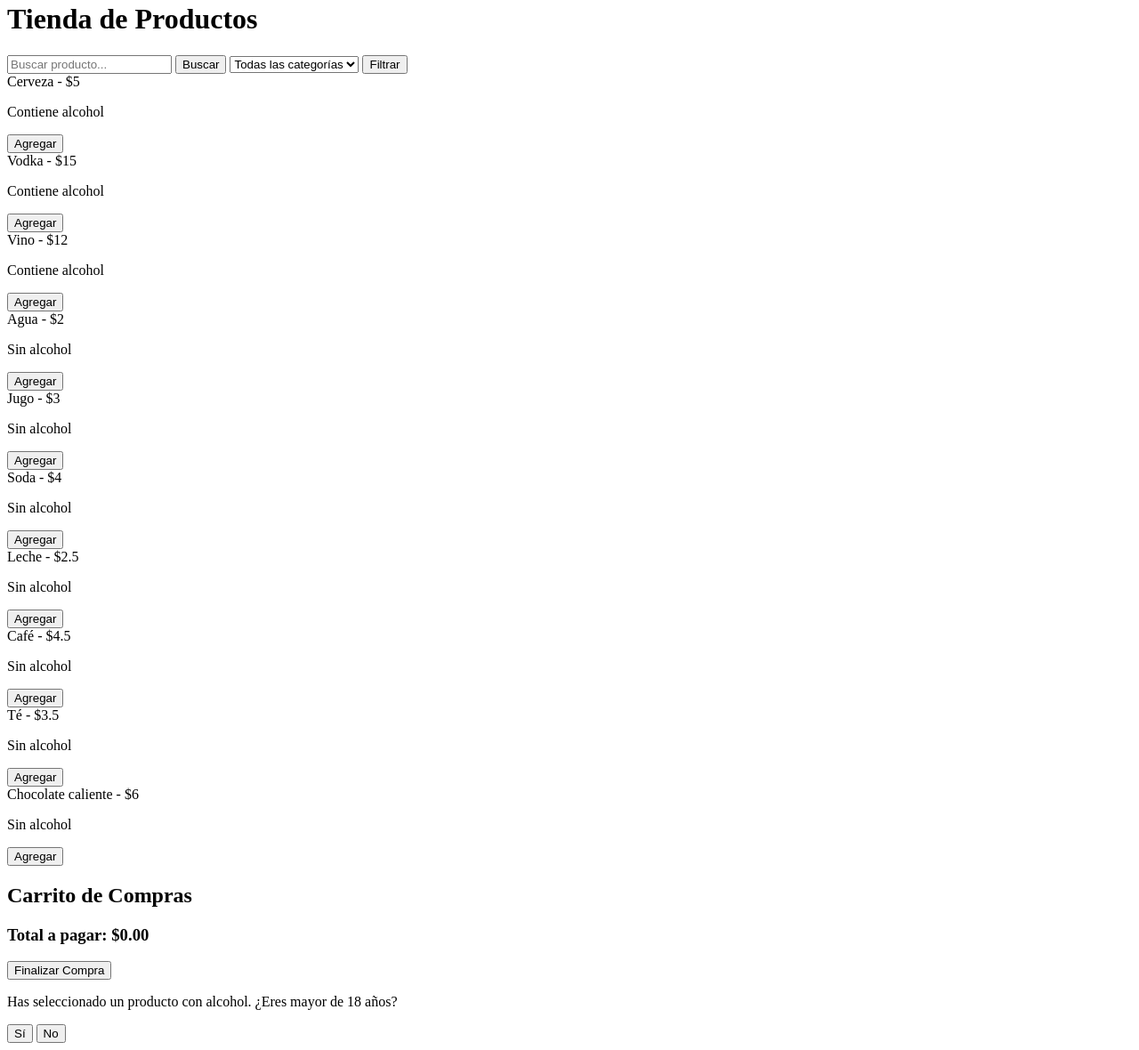
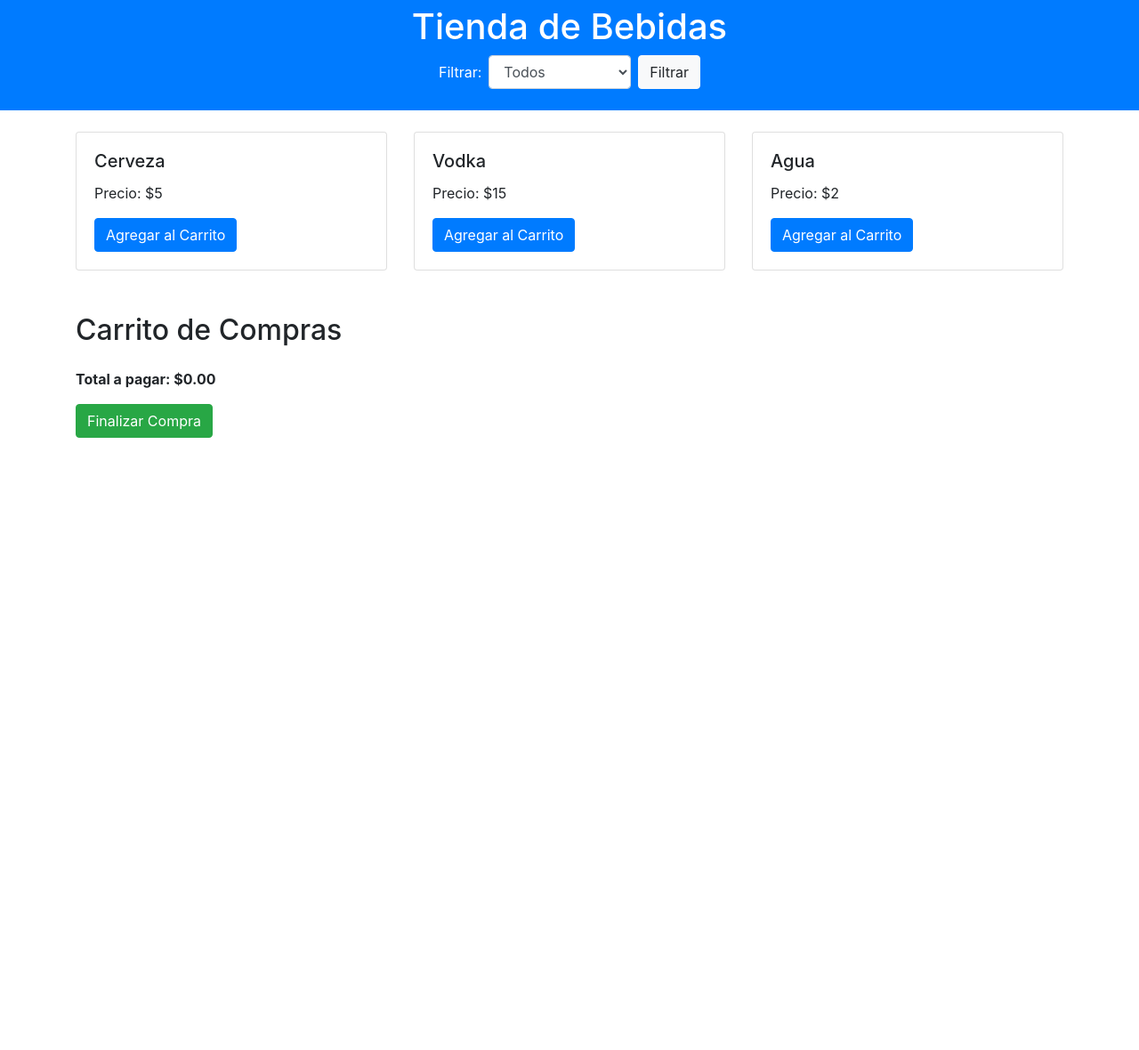
Before and after one commit to wainsteinroberto/Preentrega3js-wainstein, a plain HTML site: page index.html in a window 1280 px wide. Shown: the part 18-1198 px from the top of the page at 89% size. After the commit the page ends 800 px from the top, so only its background shows below. Drawn offline with nearby package versions, Linux system fonts and the light colour scheme.

Commit message:
Mover el proyecto al nuevo repositorio

```diff
--- /dev/null
+++ b/bebidas.json
@@ -0,0 +1,20 @@
+[
+    {
+        "nombre": "Cerveza",
+        "precio": 5,
+        "alcohol": true,
+        "categoria": "Alcohólicas"
+    },
+    {
+        "nombre": "Vodka",
+        "precio": 15,
+        "alcohol": true,
+        "categoria": "Alcohólicas"
+    },
+    {
+        "nombre": "Agua",
+        "precio": 2,
+        "alcohol": false,
+        "categoria": "No Alcohólicas"
+    }
+]
--- a/css/styles.css
+++ /dev/null
@@ -1,239 +0,0 @@
-
-* {
-    box-sizing: border-box;
-    margin: 0;
-    padding: 0;
-}
-
-
-body {
-    font-family: 'Arial', sans-serif;
-    background-color: #f4f4f4;
-    color: #333;
-    padding: 20px;
-}
-
-
-h1 {
-    text-align: center;
-    margin-bottom: 30px;
-    color: #ff6f61;
-}
-
-/* Sección de búsqueda y filtrado */
-#acciones {
-    display: flex;
-    justify-content: center;
-    flex-wrap: wrap;
-    gap: 10px;
-    margin-bottom: 30px;
-}
-
-#acciones input,
-#acciones select,
-#acciones button {
-    padding: 10px;
-    border: 1px solid #ddd;
-    border-radius: 5px;
-    font-size: 1em;
-}
-
-#acciones button {
-    background-color: #ff6f61;
-    color: white;
-    border: none;
-    cursor: pointer;
-    transition: background-color 0.3s;
-}
-
-#acciones button:hover {
-    background-color: #e65c50;
-}
-
-/* grid de 4 columnas */
-#productos {
-    display: grid;
-    grid-template-columns: repeat(4, 1fr);
-    gap: 20px;
-    margin-bottom: 40px;
-}
-
-/* estilos de c/ producto */
-.producto {
-    background: white;
-    border: 2px solid #ddd;
-    border-radius: 10px;
-    padding: 15px;
-    text-align: center;
-    box-shadow: 0 2px 5px rgba(0, 0, 0, 0.1);
-    transition: transform 0.3s, box-shadow 0.3s;
-}
-
-.producto:hover {
-    transform: translateY(-5px);
-    box-shadow: 0 4px 15px rgba(0, 0, 0, 0.2);
-}
-
-.producto span {
-    display: block;
-    font-size: 1.2em;
-    font-weight: bold;
-    margin-bottom: 10px;
-}
-
-.producto p {
-    color: #666;
-    margin-bottom: 15px;
-}
-
-/* botón */
-.producto button {
-    padding: 10px 15px;
-    background-color: #28a745;
-    color: white;
-    border: none;
-    border-radius: 5px;
-    cursor: pointer;
-    transition: background-color 0.3s;
-}
-
-.producto button:hover {
-    background-color: #218838;
-}
-
-/* carrito */
-#carrito {
-    background-color: white;
-    border: 2px solid #ddd;
-    border-radius: 10px;
-    padding: 20px;
-    max-width: 400px;
-    margin: 0 auto 40px auto;
-    box-shadow: 0 2px 5px rgba(0, 0, 0, 0.1);
-}
-
-#carrito h2 {
-    text-align: center;
-    margin-bottom: 20px;
-    color: #333;
-}
-
-#listaCarrito {
-    list-style-type: none;
-    margin-bottom: 20px;
-}
-
-#listaCarrito li {
-    padding: 10px;
-    border-bottom: 1px solid #eee;
-}
-
-#total {
-    text-align: center;
-    font-size: 1.2em;
-    margin-bottom: 20px;
-    color: #333;
-}
-
-#finalizarCompraBtn {
-    width: 100%;
-    padding: 10px;
-    background-color: #007bff;
-    color: white;
-    border: none;
-    border-radius: 5px;
-    cursor: pointer;
-    transition: background-color 0.3s;
-}
-
-#finalizarCompraBtn:hover {
-    background-color: #0056b3;
-}
-
-/* Estilos del modal */
-.modal {
-    display: none; /* ocultar el modal por defecto */
-    position: fixed;
-    z-index: 1000; /* Sobreponer otros elementos */
-    left: 0;
-    top: 0;
-    width: 100%;
-    height: 100%;
-    overflow: auto; /* habilitar scroll si es necesario */
-    background-color: rgba(0,0,0,0.4); /* fondo semi-transparente */
-}
-
-.modal-contenido {
-    background-color: #fefefe;
-    margin: 15% auto; /* Centrando el modal */
-    padding: 20px;
-    border: 1px solid #888;
-    width: 80%; /* Ancho del modal */
-    max-width: 400px; /* Ancho máximo */
-    border-radius: 10px;
-    text-align: center;
-}
-
-.modal-contenido p {
-    margin-bottom: 20px;
-    font-size: 1.1em;
-    color: #333;
-}
-
-.modal-contenido button {
-    padding: 10px 20px;
-    margin: 0 10px;
-    border: none;
-    border-radius: 5px;
-    cursor: pointer;
-    transition: background-color 0.3s;
-    font-size: 1em;
-}
-
-#confirmarEdadBtn {
-    background-color: #28a745;
-    color: white;
-}
-
-#confirmarEdadBtn:hover {
-    background-color: #218838;
-}
-
-#rechazarEdadBtn {
-    background-color: #dc3545;
-    color: white;
-}
-
-#rechazarEdadBtn:hover {
-    background-color: #c82333;
-}
-
-/* Responsividad: Ajustar a menos de 1200px */
-@media (max-width: 1200px) {
-    #productos {
-        grid-template-columns: repeat(3, 1fr);
-    }
-}
-
-/* Responsividad: Ajustar a menos de 768px */
-@media (max-width: 768px) {
-    #acciones {
-        flex-direction: column;
-        align-items: center;
-    }
-
-    #productos {
-        grid-template-columns: repeat(2, 1fr);
-    }
-
-    #carrito {
-        max-width: 100%;
-    }
-}
-
-/* Responsividad: Ajustar a menos de 480px */
-@media (max-width: 480px) {
-    #productos {
-        grid-template-columns: 1fr;
-    }
-}
--- a/data/bebidas.json
+++ /dev/null
@@ -1,62 +0,0 @@
-[
-    {
-        "nombre": "Cerveza",
-        "precio": 5,
-        "alcohol": true,
-        "categoria": "Alcohólicas"
-    },
-    {
-        "nombre": "Vodka",
-        "precio": 15,
-        "alcohol": true,
-        "categoria": "Alcohólicas"
-    },
-    {
-        "nombre": "Vino",
-        "precio": 12,
-        "alcohol": true,
-        "categoria": "Alcohólicas"
-    },
-    {
-        "nombre": "Agua",
-        "precio": 2,
-        "alcohol": false,
-        "categoria": "No alcohólicas"
-    },
-    {
-        "nombre": "Jugo",
-        "precio": 3,
-        "alcohol": false,
-        "categoria": "No alcohólicas"
-    },
-    {
-        "nombre": "Soda",
-        "precio": 4,
-        "alcohol": false,
-        "categoria": "No alcohólicas"
-    },
-    {
-        "nombre": "Leche",
-        "precio": 2.5,
-        "alcohol": false,
-        "categoria": "No alcohólicas"
-    },
-    {
-        "nombre": "Café",
-        "precio": 4.5,
-        "alcohol": false,
-        "categoria": "No alcohólicas"
-    },
-    {
-        "nombre": "Té",
-        "precio": 3.5,
-        "alcohol": false,
-        "categoria": "No alcohólicas"
-    },
-    {
-        "nombre": "Chocolate caliente",
-        "precio": 6,
-        "alcohol": false,
-        "categoria": "No alcohólicas"
-    }
-]
--- a/index.html
+++ b/index.html
@@ -3,43 +3,34 @@
 <head>
     <meta charset="UTF-8">
     <meta name="viewport" content="width=device-width, initial-scale=1.0">
-    <title>Tienda de Productos</title>
-    <link rel="stylesheet" href="css/estilos.css">
+    <link rel="stylesheet" href="https://stackpath.bootstrapcdn.com/bootstrap/4.5.2/css/bootstrap.min.css">
+    <link rel="stylesheet" href="estilos.css">
+    <title>Tienda de Bebidas</title>
 </head>
 <body>
-    <h1>Tienda de Productos</h1>
+    <header class="bg-primary text-white text-center p-4">
+        <h1>Tienda de Bebidas</h1>
+        <div class="form-inline justify-content-center">
+            <label for="filtrarSelect" class="mr-2">Filtrar:</label>
+            <select id="filtrarSelect" class="form-control mr-2">
+                <option value="todo">Todos</option>
+                <option value="alcohol">Alcohólicas</option>
+                <option value="no-alcohol">No Alcohólicas</option>
+            </select>
+            <button id="filtrarBtn" class="btn btn-light">Filtrar</button>
+        </div>
+    </header>
 
-
-    <div id="acciones">
-        <input type="text" id="buscarInput" placeholder="Buscar producto...">
-        <button id="buscarBtn">Buscar</button>
-
-        <select id="filtrarSelect">
-            <option value="todo">Todas las categorías</option>
-            <option value="alcohol">Alcohólicas</option>
-            <option value="no-alcohol">No Alcohólicas</option>
-        </select>
-        <button id="filtrarBtn">Filtrar</button>
+    <div id="productos" class="container mt-4">
+        <div class="row" id="productosRow"></div>
     </div>
 
-
-    <div id="productos"></div>
-
-
-    <h2>Carrito de Compras</h2>
-    <div id="carrito">
-        <ul id="listaCarrito"></ul>
-        <h3 id="total">Total a pagar: $0.00</h3>
-        <button id="finalizarCompraBtn">Finalizar Compra</button>
-    </div>
-
-
-    <div id="modalEdad" class="modal">
-        <div class="modal-contenido">
-            <p>Has seleccionado un producto con alcohol. ¿Eres mayor de 18 años?</p>
-            <button id="confirmarEdadBtn">Sí</button>
-            <button id="rechazarEdadBtn">No</button>
-        </div>
+    <div id="carrito" class="container mt-4">
+        <h2>Carrito de Compras</h2>
+        <ul id="listaCarrito" class="list-group"></ul>
+        <div id="impuestos" class="mt-3"></div>
+        <div id="total" class="font-weight-bold">Total a pagar: $0.00</div>
+        <button id="finalizarCompraBtn" class="btn btn-success mt-3">Finalizar Compra</button>
     </div>
 
     <script src="script.js"></script>
--- a/script.js
+++ b/script.js
@@ -1,150 +1,103 @@
-let productos = []; // array global para almacenar los productos
-let carrito = []; // arreglo para almacenar productos seleccionados
+let productos = [];
+let carrito = [];
 
-// carga de productos desde el archivo JSON
-const cargarProductos = async () => {
-    try {
-        const response = await fetch('data/bebidas.json'); //
-        if (!response.ok) {
-            throw new Error(`HTTP error! status: ${response.status}`);
-        }
-        productos = await response.json();
-        mostrarProductos(productos); // mostrar todos los productos al cargar
-    } catch (error) {
-        console.error("Error al cargar los productos:", error);
+// Cargar productos desde el archivo JSON
+fetch('bebidas.json')
+    .then(response => response.json())
+    .then(data => {
+        productos = data;
+        mostrarProductos(productos); // Muestra todos los productos inicialmente
+    })
+    .catch(error => console.error('Error al cargar los productos:', error));
+
+// Función para mostrar productos en el DOM
+function mostrarProductos(productos) {
+    const contenedorProductos = document.getElementById('productosRow');
+    contenedorProductos.innerHTML = ''; // Limpiar el contenedor antes de mostrar
+    productos.forEach(producto => {
+        const col = document.createElement('div');
+        col.classList.add('col-md-4', 'mb-4');
+        col.innerHTML = `
+            <div class="card">
+                <div class="card-body">
+                    <h5 class="card-title">${producto.nombre}</h5>
+                    <p class="card-text">Precio: $${producto.precio}</p>
+                    <button class="btn btn-primary" onclick="agregarAlCarrito('${producto.nombre}')">Agregar al Carrito</button>
+                </div>
+            </div>
+        `;
+        contenedorProductos.appendChild(col);
+    });
+}
+
+// Función para agregar productos al carrito
+function agregarAlCarrito(nombre) {
+    const producto = productos.find(prod => prod.nombre === nombre);
+    const itemEnCarrito = carrito.find(item => item.nombre === nombre);
+
+    if (itemEnCarrito) {
+        // Si el producto ya está en el carrito, solo aumentamos la cantidad
+        itemEnCarrito.cantidad++;
+    } else {
+        // Si no está, lo agregamos con cantidad 1
+        carrito.push({ ...producto, cantidad: 1 });
     }
-};
+    actualizarCarrito();
+}
 
-// f para mostrar productos en el DOM
-const mostrarProductos = (listaProductos) => {
-    const contenedor = document.getElementById("productos");
-    contenedor.innerHTML = ""; // clean del contenedor
+// Función para actualizar el carrito en el DOM
+function actualizarCarrito() {
+    const listaCarrito = document.getElementById('listaCarrito');
+    listaCarrito.innerHTML = ''; // Limpiar la lista
 
-    // creación del HTML para cada producto
-    listaProductos.forEach(producto => {
-        const divProducto = document.createElement("div");
-        divProducto.className = "producto";
-        divProducto.innerHTML = `
-            <span>${producto.nombre} - $${producto.precio}</span>
-            <p>${producto.alcohol ? 'Contiene alcohol' : 'Sin alcohol'}</p>
-            <button onclick="agregarAlCarrito('${producto.nombre}')">Agregar</button>
+    let impuestoTotal = 0; // Acumular impuestos
+    let totalGeneral = 0; // Acumular total
+
+    carrito.forEach(item => {
+        const subtotal = item.precio * item.cantidad;
+        const impuesto = item.alcohol ? subtotal * 0.22 : subtotal * 0.10; // Calcular impuesto
+        const totalItem = subtotal + impuesto; // Total por item
+
+        // Acumular totales
+        impuestoTotal += impuesto;
+        totalGeneral += totalItem;
+
+        const li = document.createElement('li');
+        li.classList.add('list-group-item');
+        li.innerHTML = `
+            ${item.nombre} - Cantidad:
+            <input type="number" value="${item.cantidad}" min="1" onchange="actualizarCantidad('${item.nombre}', this.value)" class="form-control d-inline w-25">
+            - Subtotal: $${subtotal.toFixed(2)} - Impuesto: $${impuesto.toFixed(2)} - Total: $${totalItem.toFixed(2)}
         `;
-        contenedor.appendChild(divProducto);
+        listaCarrito.appendChild(li);
     });
-};
 
-// search  products for name
-const buscarProductos = () => {
-    const nombre = document.getElementById("buscarInput").value.toLowerCase();
-    const productosBuscados = productos.filter(producto => producto.nombre.toLowerCase().includes(nombre));
-    mostrarProductos(productosBuscados);
-};
+    // Actualizar impuestos y total
+    document.getElementById('impuestos').textContent = `Impuestos Totales: $${impuestoTotal.toFixed(2)}`;
+    document.getElementById('total').textContent = `Total a pagar: $${totalGeneral.toFixed(2)}`;
+}
 
-//  filtrar  por categoría
-const filtrarProductos = () => {
-    const categoria = document.getElementById("filtrarSelect").value;
-    let productosFiltrados = [];
+// Función para actualizar la cantidad de un producto
+function actualizarCantidad(nombre, cantidad) {
+    const itemEnCarrito = carrito.find(item => item.nombre === nombre);
+    if (itemEnCarrito) {
+        itemEnCarrito.cantidad = parseInt(cantidad);
+        actualizarCarrito(); // Actualizar el carrito
+    }
+}
 
-    if (categoria === "todo") {
-        productosFiltrados = productos;
-    } else if (categoria === "alcohol") {
-        productosFiltrados = productos.filter(producto => producto.alcohol);
-    } else if (categoria === "no-alcohol") {
-        productosFiltrados = productos.filter(producto => !producto.alcohol);
+// Filtrar productos
+document.getElementById('filtrarBtn').addEventListener('click', () => {
+    const filtro = document.getElementById('filtrarSelect').value;
+    let productosFiltrados;
+
+    if (filtro === 'todo') {
+        productosFiltrados = productos; // Muestra todos los productos
+    } else if (filtro === 'alcohol') {
+        productosFiltrados = productos.filter(prod => prod.alcohol === true); // Solo alcohólicos
+    } else if (filtro === 'no-alcohol') {
+        productosFiltrados = productos.filter(prod => prod.alcohol === false); // Solo no alcohólicos
     }
 
-    mostrarProductos(productosFiltrados);
-};
-
-// función para incluir un producto al carrito
-const agregarAlCarrito = (nombre) => {
-    const producto = productos.find(prod => prod.nombre === nombre);
-    if (producto) {
-        if (producto.alcohol) {
-            mostrarModalEdad(producto);
-        } else {
-            carrito.push(producto);
-            guardarCarritoEnStorage();
-            actualizarCarrito();
-        }
-    }
-};
-
-// función para mostrar el modal de confirmación de edad
-const mostrarModalEdad = (producto) => {
-    const modal = document.getElementById("modalEdad");
-    modal.style.display = "block";
-
-    document.getElementById("confirmarEdadBtn").onclick = () => {
-        carrito.push(producto);
-        guardarCarritoEnStorage();
-        actualizarCarrito();
-        modal.style.display = "none";
-    };
-
-    document.getElementById("rechazarEdadBtn").onclick = () => {
-        alert("Pibe, tener que tener mas de 18 años para comprar productos con alcohol.");
-        modal.style.display = "none";
-    };
-};
-
-// función para cerrar el modal si se hace clic fuera de él
-window.onclick = (event) => {
-    const modal = document.getElementById("modalEdad");
-    if (event.target == modal) {
-        modal.style.display = "none";
-    }
-};
-
-// función para guardar el carrito en LocalStorage
-const guardarCarritoEnStorage = () => {
-    localStorage.setItem("carrito", JSON.stringify(carrito));
-};
-
-// función para actualizar la lista del carrito y el total a pagar
-const actualizarCarrito = () => {
-    const listaCarrito = document.getElementById("listaCarrito");
-    listaCarrito.innerHTML = ""; // Limpiar la lista actual
-
-    let totalCarrito = 0;
-
-    carrito.forEach(producto => {
-        const li = document.createElement("li");
-        li.textContent = `${producto.nombre} - $${producto.precio}`;
-        listaCarrito.appendChild(li);
-        totalCarrito += producto.precio;
-    });
-
-    document.getElementById("total").textContent = `Total a pagar: $${totalCarrito.toFixed(2)}`; // Actualiza el total
-};
-
-// función para realizar la compra
-const realizarCompra = () => {
-    if (carrito.length === 0) {
-        alert("Tu carrito está vacío.");
-        return;
-    }
-
-    alert(`Compra realizada con éxito. Total: $${document.getElementById("total").textContent.split('$')[1]}`);
-    carrito = []; // Vaciar carrito
-    guardarCarritoEnStorage(); // Actualizar LocalStorage
-    actualizarCarrito(); // Actualizar vista
-};
-
-// carga la página
-const iniciarCompra = () => {
-    cargarProductos(); // Cargar productos al iniciar
-    const carritoGuardado = localStorage.getItem("carrito");
-    if (carritoGuardado) {
-        carrito = JSON.parse(carritoGuardado);
-        actualizarCarrito();
-    }
-
-    // Agregar eventos a los botones de búsqueda y filtrado
-    document.getElementById("buscarBtn").addEventListener("click", buscarProductos);
-    document.getElementById("filtrarBtn").addEventListener("click", filtrarProductos);
-    document.getElementById("finalizarCompraBtn").addEventListener("click", realizarCompra);
-};
-
-// ejecutar  carga de página
-window.onload = iniciarCompra;
+    mostrarProductos(productosFiltrados); // Mostrar los productos filtrados
+});
--- /dev/null
+++ b/styles.css
@@ -0,0 +1,22 @@
+body {
+    background-color: #f8f9fa;
+}
+
+header {
+    border-bottom: 2px solid #007bff;
+}
+
+#carrito {
+    background-color: #ffffff;
+    padding: 20px;
+    border-radius: 5px;
+    box-shadow: 0 2px 10px rgba(0, 0, 0, 0.1);
+}
+
+.card {
+    transition: transform 0.2s;
+}
+
+.card:hover {
+    transform: scale(1.05);
+}
```
